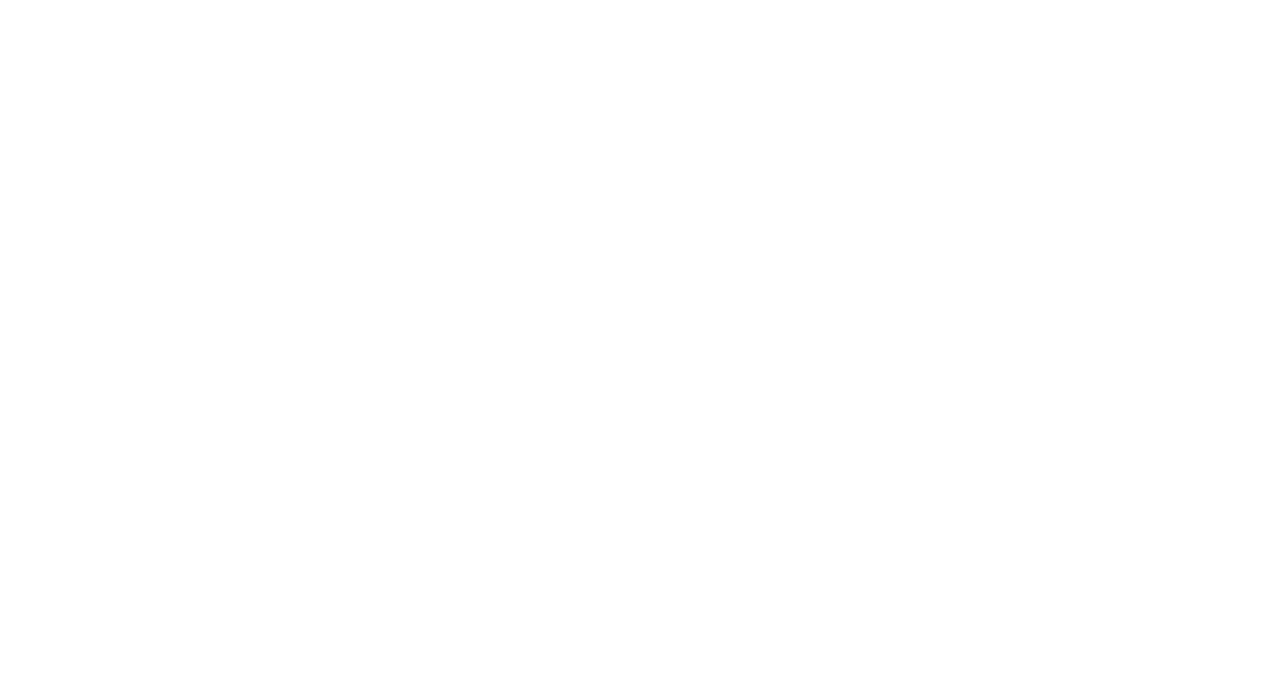
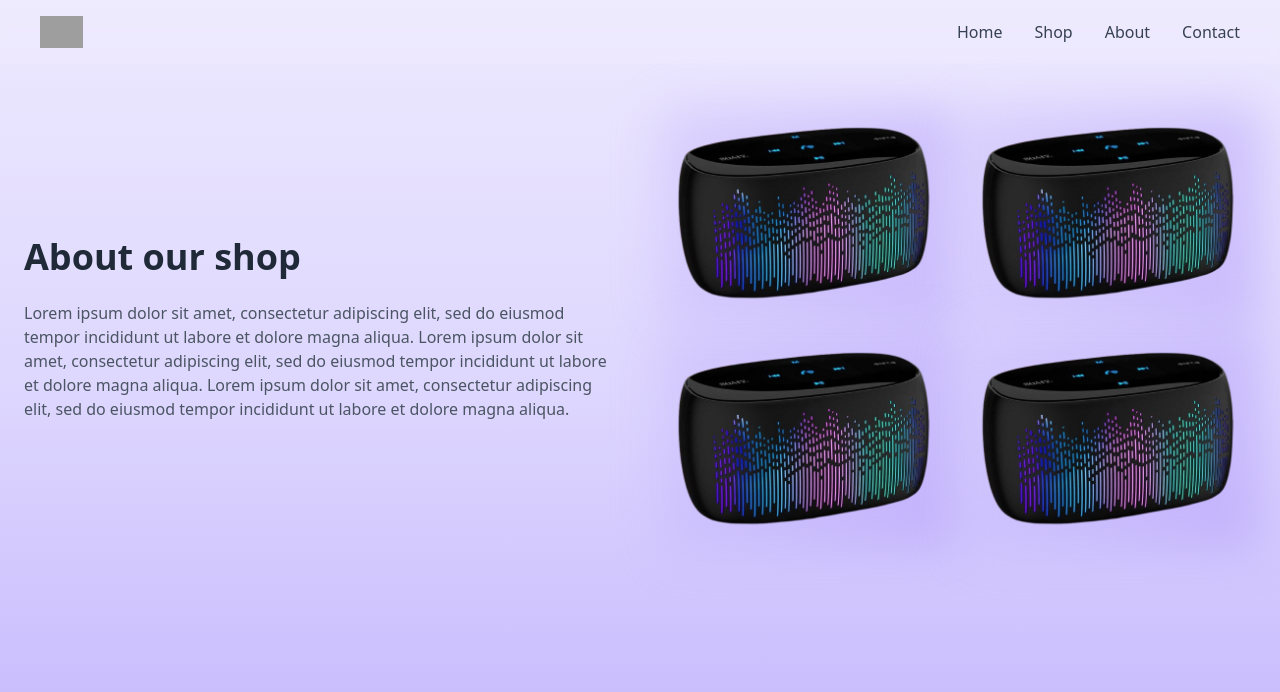
Before and after one commit to BinaryBandits03/project2, a SvelteKit app: page /About in a window 1280 px wide. Shown: the top 692 px of the page. Built offline with nearby package versions, Linux system fonts and the light colour scheme; grey boxes are pictures that could not be loaded.

Commit message:
About page

```diff
--- a/src/routes/+page.svelte
+++ b/src/routes/+page.svelte
@@ -1,4 +1,3 @@
-<!-- App.svelte -->
 <script lang="ts">
 
     let isMenuOpen = false;
@@ -11,20 +10,22 @@
   <div class="h-screen overflow-hidden bg-gradient-to-b from-violet-100 via-violet-200 to-violet-300">
     <!-- Navigation -->
     <nav class="p-4 bg-white/10 backdrop-blur-sm">
-      <div class="container mx-auto flex justify-between items-center px-12">
+      <div class="container mx-auto flex justify-between items-center px-6">
         <!-- Logo -->
         <div class="flex items-center">
-          <img src="https://cdn.shopify.com/shopifycloud/brochure/assets/brand-assets/shopify-logo-primary-logo-456baa801ee66a0a435671082365958316831c9960c480451dd0330bcdae304f.svg"
-               alt="Shopify"
-               class="h-8 w-auto" />
+          <img
+            src="https://cdn.shopify.com/shopifycloud/brochure/assets/brand-assets/shopify-logo-primary-logo-456baa801ee66a0a435671082365958316831c9960c480451dd0330bcdae304f.svg"
+            alt="Shopify"
+            class="h-8 w-auto"
+          />
         </div>
 
-        <!-- Desktop Navigation -->
+        <!-- Navigation Links -->
         <div class="hidden md:flex space-x-8">
-          <a href="https://binarybandits03.github.io/project2/" class="text-gray-700 hover:text-violet-800 transition-colors duration-300">Home</a>
-          <a href="https://binarybandits03.github.io/project2/Shop" class="text-gray-700 hover:text-violet-800 transition-colors duration-300">Shop</a>
-          <a href="https://binarybandits03.github.io/project2/About" class="text-gray-700 hover:text-violet-800 transition-colors duration-300">About</a>
-          <a href="https://binarybandits03.github.io/project2/Contact" class="text-gray-700 hover:text-violet-800 transition-colors duration-300">Contact</a>
+          <a href="https://binarybandits03.github.io/project2/" class="text-gray-700 hover:text-violet-800 transition-colors">Home</a>
+          <a href="https://binarybandits03.github.io/project2/Shop" class="text-gray-700 hover:text-violet-800 transition-colors">Shop</a>
+          <a href="https://binarybandits03.github.io/project2/About" class="text-gray-700 hover:text-violet-800 transition-colors">About</a>
+          <a href="https://binarybandits03.github.io/project2/Contact" class="text-gray-700 hover:text-violet-800 transition-colors">Contact</a>
         </div>
 
         <!-- Mobile Menu Button -->
@@ -43,7 +44,7 @@
       {#if isMenuOpen}
         <div class="md:hidden absolute top-16 left-0 right-0 bg-white/80 backdrop-blur-md">
           <div class="flex flex-col space-y-4 p-4">
-            <a href="https://binarybandits03.github.io/project2/" class="text-gray-700 hover:text-violet-800 transition-colors duration-300">Home</a>
+          <a href="https://binarybandits03.github.io/project2/" class="text-gray-700 hover:text-violet-800 transition-colors duration-300">Home</a>
           <a href="https://binarybandits03.github.io/project2/Shop" class="text-gray-700 hover:text-violet-800 transition-colors duration-300">Shop</a>
           <a href="https://binarybandits03.github.io/project2/About" class="text-gray-700 hover:text-violet-800 transition-colors duration-300">About</a>
           <a href="https://binarybandits03.github.io/project2/Contact" class="text-gray-700 hover:text-violet-800 transition-colors duration-300">Contact</a>
@@ -63,7 +64,7 @@
           </p>
           <div class="flex gap-4">
             <button class="bg-white/30 hover:bg-white/40 text-gray-700 px-8 py-3 rounded-full backdrop-blur-sm transition-all duration-300 shadow-sm hover:shadow-md">
-              View
+            <a href ="https://binarybandits03.github.io/project2/Shop">View</a>
             </button>
             <button class="bg-violet-500 hover:bg-violet-600 text-white px-8 py-3 rounded-full transition-all duration-300 shadow-sm hover:shadow-md">
               Buy now
--- a/src/routes/About/+page.svelte
+++ b/src/routes/About/+page.svelte
@@ -0,0 +1,74 @@
+<script>
+</script>
+<div class="h-screen overflow-hidden bg-gradient-to-b from-violet-100 via-violet-200 to-violet-300">
+  <!-- Navigation -->
+  <nav class="p-4 bg-white/10 backdrop-blur-sm">
+    <div class="container mx-auto flex justify-between items-center px-6">
+      <!-- Logo -->
+      <div class="flex items-center">
+        <img
+          src="https://cdn.shopify.com/shopifycloud/brochure/assets/brand-assets/shopify-logo-primary-logo-456baa801ee66a0a435671082365958316831c9960c480451dd0330bcdae304f.svg"
+          alt="Shopify"
+          class="h-8 w-auto"
+        />
+      </div>
+
+      <!-- Navigation Links -->
+      <div class="hidden md:flex space-x-8">
+        <a href="https://binarybandits03.github.io/project2/" class="text-gray-700 hover:text-violet-800 transition-colors">Home</a>
+        <a href="https://binarybandits03.github.io/project2/Shop" class="text-gray-700 hover:text-violet-800 transition-colors">Shop</a>
+        <a href="https://binarybandits03.github.io/project2/About" class="text-gray-700 hover:text-violet-800 transition-colors">About</a>
+        <a href="https://binarybandits03.github.io/project2/Contact" class="text-gray-700 hover:text-violet-800 transition-colors">Contact</a>
+      </div>
+    </div>
+  </nav>
+
+  <!-- About Section -->
+  <main class="container mx-auto px-6 py-12">
+    <div class="grid md:grid-cols-2 gap-12 items-center">
+      <!-- About Text -->
+      <div class="space-y-6">
+        <h1 class="text-4xl font-bold text-gray-800">About our shop</h1>
+        <p class="text-gray-600">
+          Lorem ipsum dolor sit amet, consectetur adipiscing elit, sed do eiusmod tempor incididunt ut labore et dolore magna aliqua. Lorem ipsum dolor sit amet, consectetur adipiscing elit, sed do eiusmod tempor incididunt ut labore et dolore magna aliqua. Lorem ipsum dolor sit amet, consectetur adipiscing elit, sed do eiusmod tempor incididunt ut labore et dolore magna aliqua.
+        </p>
+      </div>
+
+      <!-- About Images -->
+      <div class="grid grid-cols-2 gap-4">
+        <div class="relative group">
+          <div class="absolute -inset-1 rounded-xl bg-gradient-to-r from-violet-300 to-violet-400 opacity-40 blur-xl group-hover:opacity-75 transition duration-500"></div>
+          <img
+          src="Assets/product.png"
+          alt="HomePod"
+          class="relative w-full max-w-md md:max-w-lg xl:max-w-xl transform hover:scale-105 transition-all duration-500"
+        />
+        </div>
+        <div class="relative group">
+          <div class="absolute -inset-1 rounded-xl bg-gradient-to-r from-violet-300 to-violet-400 opacity-40 blur-xl group-hover:opacity-75 transition duration-500"></div>
+          <img
+          src="Assets/product.png"
+          alt="HomePod"
+          class="relative w-full max-w-md md:max-w-lg xl:max-w-xl transform hover:scale-105 transition-all duration-500"
+        />
+        </div>
+        <div class="relative group">
+          <div class="absolute -inset-1 rounded-xl bg-gradient-to-r from-violet-300 to-violet-400 opacity-40 blur-xl group-hover:opacity-75 transition duration-500"></div>
+          <img
+          src="Assets/product.png"
+          alt="HomePod"
+          class="relative w-full max-w-md md:max-w-lg xl:max-w-xl transform hover:scale-105 transition-all duration-500"
+        />
+        </div>
+        <div class="relative group">
+          <div class="absolute -inset-1 rounded-xl bg-gradient-to-r from-violet-300 to-violet-400 opacity-40 blur-xl group-hover:opacity-75 transition duration-500"></div>
+          <img
+          src="Assets/product.png"
+          alt="HomePod"
+          class="relative w-full max-w-md md:max-w-lg xl:max-w-xl transform hover:scale-105 transition-all duration-500"
+        />
+        </div>
+      </div>
+    </div>
+  </main>
+</div>
--- a/src/routes/Shop/+page.svelte
+++ b/src/routes/Shop/+page.svelte
@@ -7,7 +7,7 @@
 
   <div class="min-h-screen bg-gradient-to-b from-violet-100 via-violet-200 to-violet-300">
     <!-- Navigation -->
-    <nav class="p-4 bg-white/10 backdrop-blur-sm">
+    <nav class="p-6 bg-white/10 backdrop-blur-sm">
       <div class="container mx-auto flex justify-between items-center px-6">
         <!-- Logo -->
         <div class="flex items-center">
```
